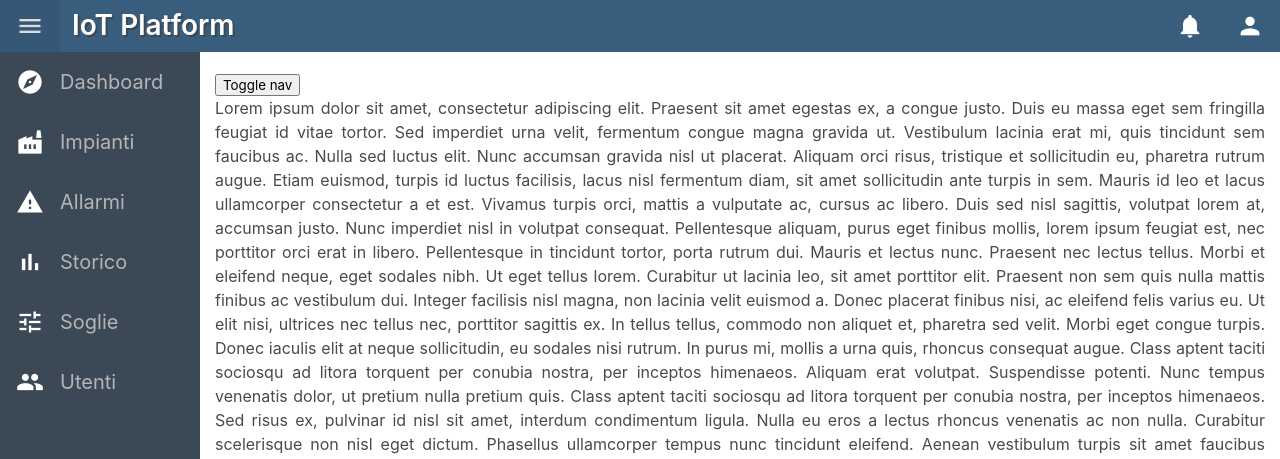
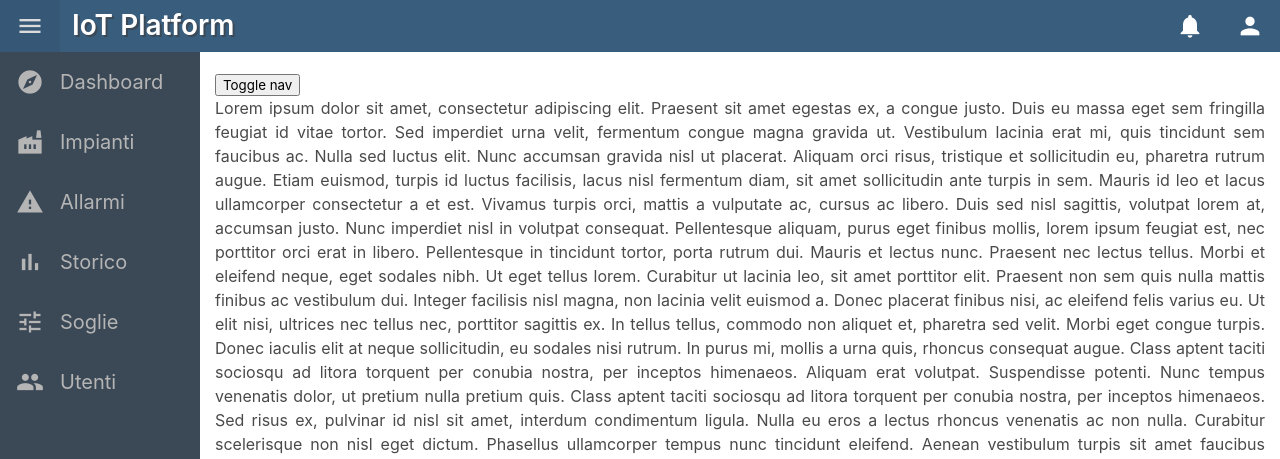
Before and after one commit to fede-palazz/sensor-hub, an Angular app in the folder frontend/: page / in a window 1280 px wide. Shown: the top 459 px of the page. Built offline with nearby package versions, Linux system fonts and the light colour scheme.

Commit message:
IOT-40 Implemented dynamic sidebar buttons styling

```diff
--- a/frontend/src/app/components/nav/navbar/navbar.component.html
+++ b/frontend/src/app/components/nav/navbar/navbar.component.html
@@ -7,14 +7,14 @@
       <h1 class="navbar-title">IoT Platform</h1>
     </span>
     <div class="navbar-item icons-container">
-      <span class="navbar-item icon-wrapper">
+      <span class="navbar-item icon-wrapper ripple">
         <i class="material-icons md-light">notifications</i>
       </span>
-      <span class="navbar-item icon-wrapper">
+      <span class="navbar-item icon-wrapper ripple">
         <i class="material-icons md-light">person</i>
       </span>
     </div>
-    <button class="navbar-burger" aria-label="menu">
+    <button class="navbar-burger ripple" aria-label="menu">
       <span aria-hidden="true"></span>
       <span aria-hidden="true"></span>
       <span aria-hidden="true"></span>
--- a/frontend/src/app/components/nav/sidebar/sidebar.component.html
+++ b/frontend/src/app/components/nav/sidebar/sidebar.component.html
@@ -1,27 +1,63 @@
 <div class="sidebar-container">
   <div class="icons-container">
-    <a class="ripple" routerLink="">
-      <i class="material-icons md-light">explore</i>
+    <a
+      routerLink=""
+      #dashboard
+      data-index="0"
+      (click)="onLinkClick(dashboard)"
+      [ngClass]="currentIndex === 0 ? 'link-active' : 'link-inactive'"
+    >
+      <i class="material-icons">explore</i>
       <span class="is-size-5">Dashboard</span>
     </a>
-    <a class="ripple" routerLink="">
-      <i class="material-icons md-light">factory</i>
+    <a
+      routerLink=""
+      #factory
+      data-index="1"
+      (click)="onLinkClick(factory)"
+      [ngClass]="currentIndex === 1 ? 'link-active' : 'link-inactive'"
+    >
+      <i class="material-icons">factory</i>
       <span class="is-size-5">Impianti</span>
     </a>
-    <a class="ripple" routerLink="">
-      <i class="material-icons md-light">warning</i>
+    <a
+      routerLink=""
+      #alarms
+      data-index="2"
+      (click)="onLinkClick(alarms)"
+      [ngClass]="currentIndex === 2 ? 'link-active' : 'link-inactive'"
+    >
+      <i class="material-icons">warning</i>
       <span class="is-size-5">Allarmi</span>
     </a>
-    <a class="ripple" routerLink="">
-      <i class="material-icons md-light">bar_chart</i>
+    <a
+      routerLink=""
+      #history
+      data-index="3"
+      (click)="onLinkClick(history)"
+      [ngClass]="currentIndex === 3 ? 'link-active' : 'link-inactive'"
+    >
+      <i class="material-icons">bar_chart</i>
       <span class="is-size-5">Storico</span>
     </a>
-    <a class="ripple" routerLink="">
-      <i class="material-icons md-light">tune</i>
+    <a
+      routerLink=""
+      #rules
+      data-index="4"
+      (click)="onLinkClick(rules)"
+      [ngClass]="currentIndex === 4 ? 'link-active' : 'link-inactive'"
+    >
+      <i class="material-icons">tune</i>
       <span class="is-size-5">Soglie</span>
     </a>
-    <a class="ripple" routerLink="">
-      <i class="material-icons md-light">people</i>
+    <a
+      routerLink=""
+      #users
+      data-index="5"
+      (click)="onLinkClick(users)"
+      [ngClass]="currentIndex === 5 ? 'link-active' : 'link-inactive'"
+    >
+      <i class="material-icons">people</i>
       <span class="is-size-5">Utenti</span>
     </a>
   </div>
--- a/frontend/src/app/components/nav/sidebar/sidebar.component.scss
+++ b/frontend/src/app/components/nav/sidebar/sidebar.component.scss
@@ -16,25 +16,26 @@
   @include mobile {
     display: none;
   }
-
   @include tablet-only {
     width: $side-navbar-collapsed-width;
   }
-
-  & .icons-container {
+}
+.icons-container {
   display: flex;
   flex-direction: column;
 }
 
-  & a {
-    color: $icon-inactive;
+a {
   display: flex;
   align-items: center;
   padding-left: 1em;
   height: 3.75em;
-    &:hover {
+  &:hover:not(.active),
+  &:focus:not(.active) {
     background-color: rgba(0, 0, 0, 0.25);
   }
+  &:active {
+    background-color: rgba(0, 0, 0, 0.25);
   }
 }
 
@@ -42,3 +43,18 @@
   font-size: 28px;
   margin-right: 16px;
 }
+
+.link-active {
+  background-color: rgba(0, 0, 0, 0.25);
+  color: $icon-active;
+}
+
+.link-inactive {
+  color: $icon-inactive;
+}
+
+.logo-container {
+  @include tablet-only {
+    display: none;
+  }
+}
--- a/frontend/src/app/components/nav/sidebar/sidebar.component.ts
+++ b/frontend/src/app/components/nav/sidebar/sidebar.component.ts
@@ -7,4 +7,13 @@ import { Component, Input } from '@angular/core';
 })
 export class SidebarComponent {
   @Input() isExpanded!: boolean;
+  currentIndex?: number;
+
+  ngOnInit() {
+    // TODO: Initialise currentIndex based on current route
+  }
+
+  onLinkClick($elem: HTMLElement) {
+    this.currentIndex = Number($elem.getAttribute('data-index'));
+  }
 }
--- a/frontend/src/styles/styles.scss
+++ b/frontend/src/styles/styles.scss
@@ -15,39 +15,12 @@
 /* MATERIAL ICONS STYLING */
 /* Docs: https://developers.google.com/fonts/docs/material_icons */
 
-/* Rules for sizing the icon. */
-// .material-icons.md-18 {
-//   font-size: 18px;
-// }
-// .material-icons.md-24 {
-//   font-size: 24px;
-// }
-// .material-icons.md-28 {
-//   font-size: 28px;
-// }
-// .material-icons.md-36 {
-//   font-size: 36px;
-// }
-// .material-icons.md-48 {
-//   font-size: 48px;
-// }
-
-/* Rules for using icons as black on a light background. */
-// .material-icons.md-dark {
-//   color: rgba(0, 0, 0, 0.54);
-// }
-// .material-icons.md-dark.md-inactive {
-//   color: rgba(0, 0, 0, 0.26);
-// }
-
 /* Rules for using icons as white on a dark background. */
-.material-icons.md-light {
+.material-icons.md-active {
   color: $icon-active;
 }
-// .material-icons.md-light:hover {
-//   color: $icon-hover;
-// }
-.material-icons.md-light.md-inactive {
+
+.material-icons.md-inactive {
   color: $icon-inactive;
 }
 
```
Lines whose indentation alone changed are shown as unchanged.
